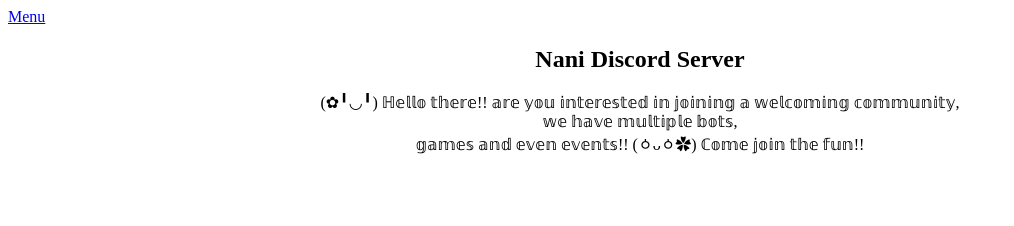
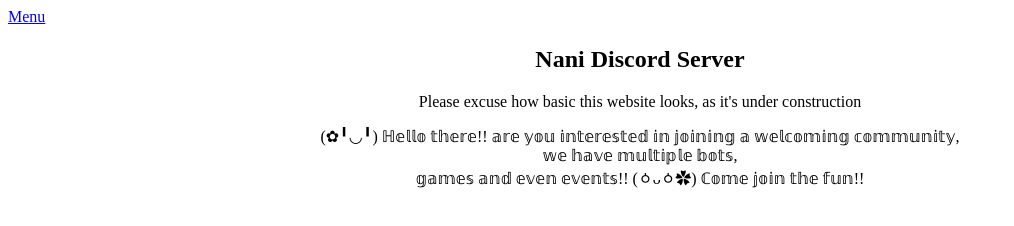
Before and after one commit to Cylinder180/nani, a plain HTML site: page index.html in a window 1280 px wide. Shown: the whole page, without its empty margins (0-1014 px from the left). Drawn offline with Linux system fonts and the light colour scheme; a script that the page names is missing.

Commit message:
Update index.html

```diff
--- a/index.html
+++ b/index.html
@@ -16,6 +16,7 @@
 
     <div class="header1">
         <h2>Nani Discord Server</h2>
+        <p>Please excuse how basic this website looks, as it's under construction</p>
     </div>
 
     <div class="text">
```
